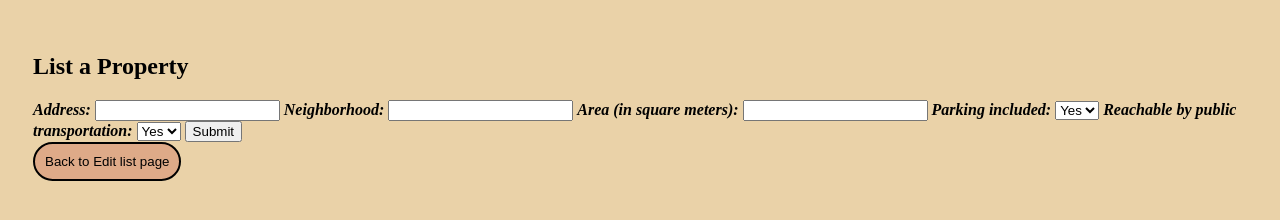
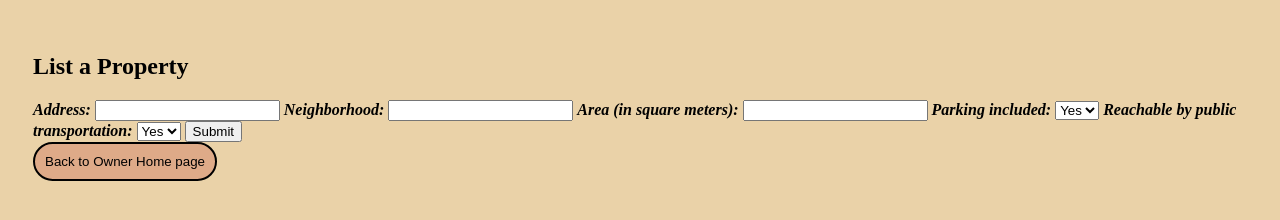
Before and after one commit to tylerhays987/FinalprojectSODV1201, a plain HTML site: page FinalProject/html/1_createList.html in a window 1280 px wide. Drawn offline with Linux system fonts and the light colour scheme.

Commit message:
Update 1_createList.html

```diff
--- a/FinalProject/html/1_createList.html
+++ b/FinalProject/html/1_createList.html
@@ -35,7 +35,7 @@
     <input type="submit" value="Submit">
   </form>
 <a href="1_owner.html">
-<button>Back to Edit list page</button>
+<button>Back to Owner Home page</button>
 </a>
 
 </body>
```
